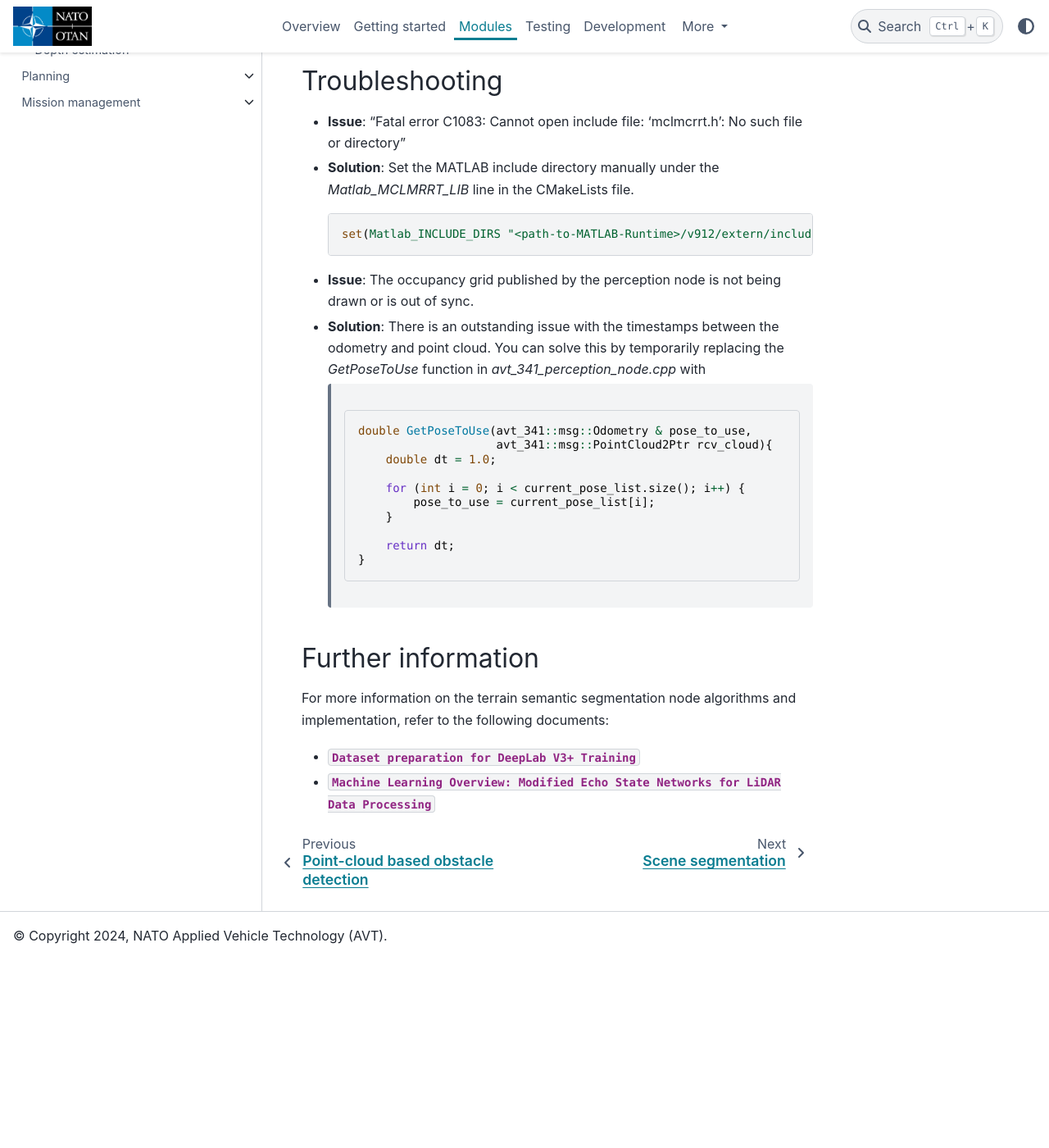
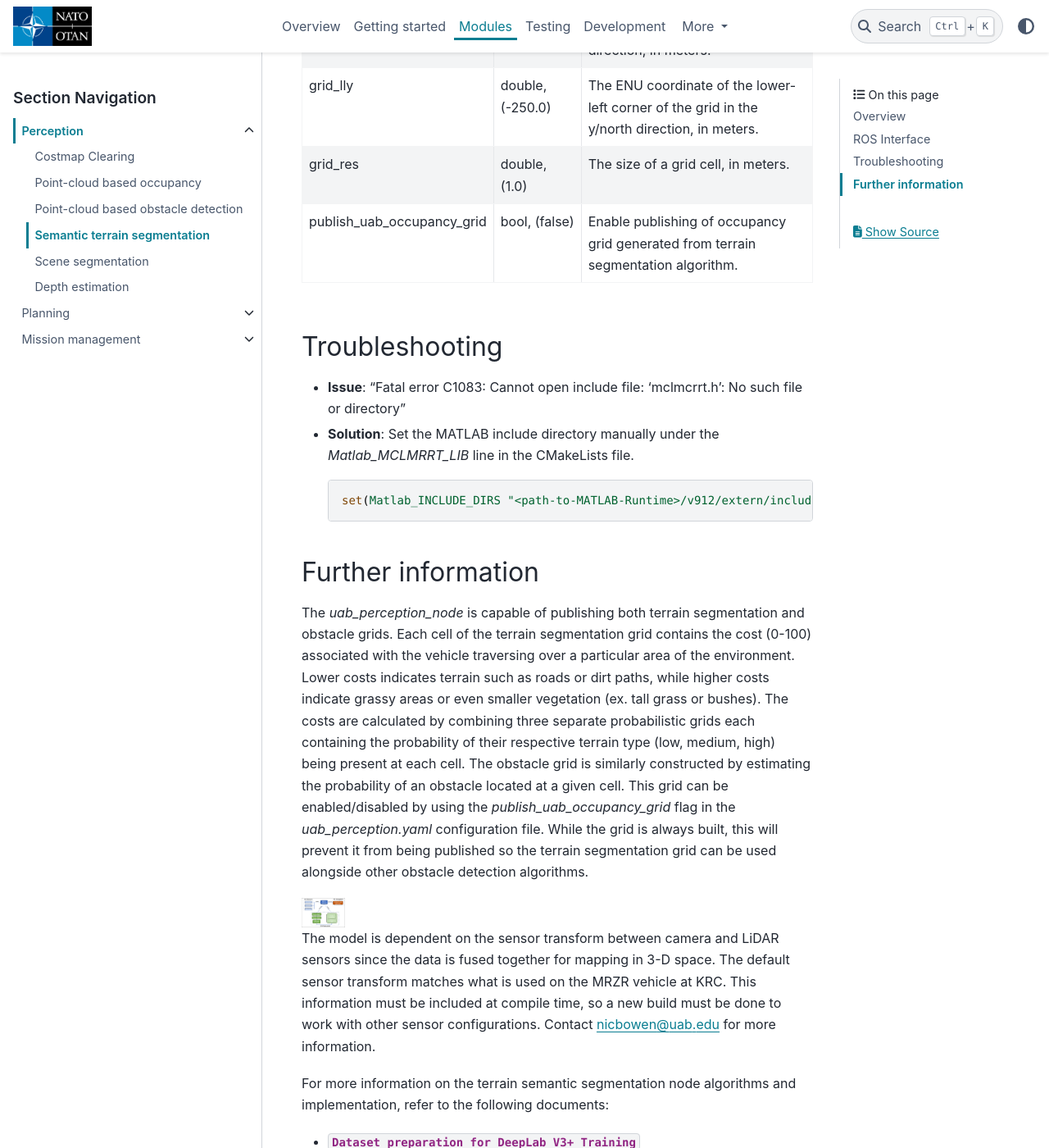
Before and after one commit to TulgaErsal/nato-avt-341-stack, a Sphinx documentation site: the page built from docs/source/pages/modules/perception/terrain-semantic-segmentation/index.rst, in a window 1280 px wide and 1400 px high, scrolled down 1729 px. Shown: the whole window at 82% size. Built offline with Sphinx 7.4.7 and the PyData theme 0.15.4, drawn with Linux system fonts in a browser that asks for light colours; before the commit the page ends 2900 px from its top, so only the background shows below that; some of the changed text lies outside the part shown.

Commit message:
Update documentation for UAB terrain segmentation algorithm

```diff
--- a/docs/source/pages/modules/perception/terrain-semantic-segmentation/index.rst
+++ b/docs/source/pages/modules/perception/terrain-semantic-segmentation/index.rst
@@ -4,13 +4,11 @@
 Overview
 --------
 
-Performs semantic segmentation on camera images using the DeepLab V3+
-architecture and fuses with point cloud data from a time-of-flight sensor to
-create a costmap based on vehicle traversability.
+Performs semantic segmentation and classification on camera images and fuses with point cloud data
+to create a costmap based on vehicle traversability, along with an optional obstacle grid
+containing the probability of an object being present at a given location.
 
-The `uab_perception_node` is a C++ wrapper for the machine learning model
-written in MATLAB. This is easier to build/run due to issues with ROS2 support
-in MATLAB, but decreases performance.
+The `uab_perception_node` is a C++ wrapper for the machine learning model written in MATLAB.
 
 ROS Interface
 -------------
@@ -48,27 +46,23 @@
 
     set(Matlab_INCLUDE_DIRS "<path-to-MATLAB-Runtime>/v912/extern/include")
 
-* **Issue**: The occupancy grid published by the perception node is not being
-  drawn or is out of sync.
-* **Solution**: There is an outstanding issue with the timestamps between the
-  odometry and point cloud. You can solve this by temporarily replacing the
-  `GetPoseToUse` function in `avt_341_perception_node.cpp` with
-
-    .. code-block:: cpp
-
-      double GetPoseToUse(avt_341::msg::Odometry & pose_to_use,
-                          avt_341::msg::PointCloud2Ptr rcv_cloud){
-          double dt = 1.0;
-
-          for (int i = 0; i < current_pose_list.size(); i++) {
-              pose_to_use = current_pose_list[i];
-          }
-
-          return dt;
-      }
-
 Further information
 -------------------
+
+The `uab_perception_node` is capable of publishing both terrain segmentation and obstacle grids. Each cell of the terrain segmentation grid contains the cost (0-100)
+associated with the vehicle traversing over a particular area of the environment. Lower costs indicates terrain such as roads or dirt paths, while higher costs
+indicate grassy areas or even smaller vegetation (ex. tall grass or bushes). The costs are calculated by combining three separate probabilistic grids
+each containing the probability of their respective terrain type (low, medium, high) being present at each cell. The obstacle grid is similarly constructed by
+estimating the probability of an obstacle located at a given cell. This grid can be enabled/disabled by using the `publish_uab_occupancy_grid` flag in the
+`uab_perception.yaml` configuration file. While the grid is always built, this will prevent it from being published so the terrain segmentation grid can be used
+alongside other obstacle detection algorithms.
+
+.. image:: uab_terrain_perception_flow_diagram.png
+   :width: 40pt
+
+The model is dependent on the sensor transform between camera and LiDAR sensors since the data is fused together for mapping in 3-D space. The default sensor transform
+matches what is used on the MRZR vehicle at KRC. This information must be included at compile time, so a new build must be done to work with other sensor configurations.
+Contact nicbowen@uab.edu for more information.
 
 For more information on the terrain semantic segmentation node algorithms and
 implementation, refer to the following documents:
--- a/docs/source/pages/modules/perception/terrain-semantic-segmentation/parameters.csv
+++ b/docs/source/pages/modules/perception/terrain-semantic-segmentation/parameters.csv
@@ -4,3 +4,4 @@
 "grid_llx", "double, (-250.0)", "The ENU coordinate of the lower-left corner of the grid in the x/east direction, in meters."
 "grid_lly", "double, (-250.0)", "The ENU coordinate of the lower-left corner of the grid in the y/north direction, in meters."
 "grid_res", "double, (1.0)", "The size of a grid cell, in meters."
+"publish_uab_occupancy_grid", "bool, (false)", "Enable publishing of occupancy grid generated from terrain segmentation algorithm."
--- a/docs/source/pages/modules/perception/terrain-semantic-segmentation/publishers.csv
+++ b/docs/source/pages/modules/perception/terrain-semantic-segmentation/publishers.csv
@@ -1,2 +1,3 @@
 Topic, Message type, Description
 "avt_341/segmentation_grid", "nav_msgs/OccupancyGrid", "Semantic segmentation grid encoded in integer occupancy grid values."
+"avt_341/occupancy_grid", "nav_msgs/OccupancyGrid", "Grid containing the probability of an object being present at a location. Can be enabled/disabled using the 'publish_uab_occupancy_grid' flag in 'perception.yaml'."
--- a/docs/source/pages/modules/perception/terrain-semantic-segmentation/subscriptions.csv
+++ b/docs/source/pages/modules/perception/terrain-semantic-segmentation/subscriptions.csv
@@ -1,4 +1,4 @@
 Topic, Message type, Description
 "avt_341/odometry", "nav_msgs/Odometry", "Vehicle odometry."
 "avt_341/points", "sensor_msgs/PointCloud2", "Point cloud data"
-"camera/rgb/image_raw", "sensor_msgs/Image", "Image"
+"camera/rgb/image_raw", "sensor_msgs/Image", "Image (3-channel RGB)"
```
Also changed, not shown: docs/source/pages/modules/perception/terrain-semantic-segmentation/uab_terrain_perception_flow_diagram.png (added).
